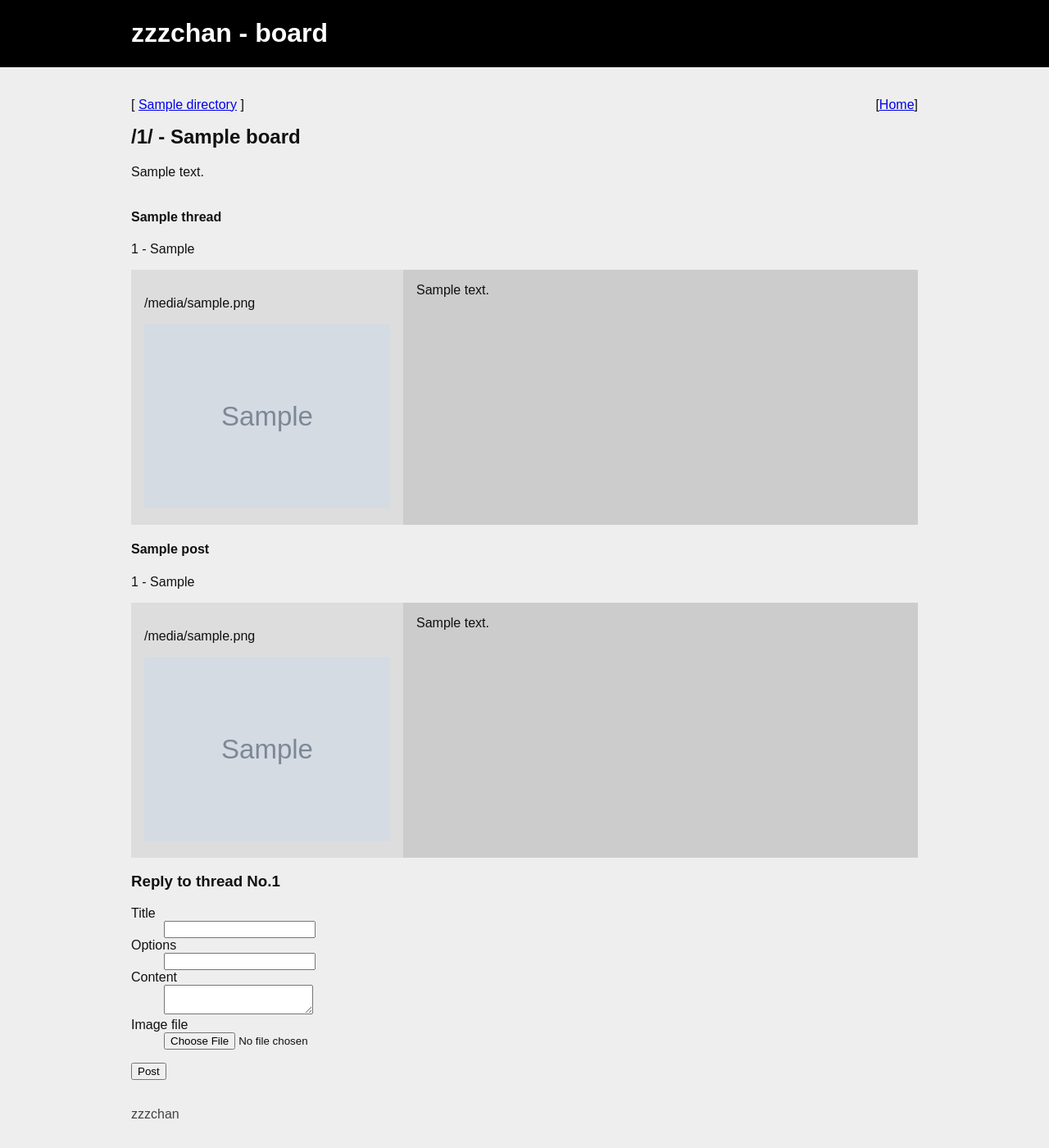
After one commit to marttcw/aaachan, a Flask app: page /board/1/thread/1 in a window 1280 px wide. The commit adds this page. Shown: the whole page at 82% size. Run offline with Flask 2, Linux system fonts and the light colour scheme; grey boxes marked "Sample" are stand-in pictures; a database or web service that is not in the repository returns one stand-in record (values such as "Sample title"); some libraries are stand-ins or nearby versions.

Commit message:
working minimal basic imageboards

```diff
--- a/zzzchan/__main__.py
+++ b/zzzchan/__main__.py
@@ -2,8 +2,10 @@ from flask import Flask, render_template, request, flash, redirect, url_for, ses
 from flask_minify import minify
 from werkzeug.utils import secure_filename
 
+import os
+
 from .database import Database
-from .forms import SetupForm, NewBoardForm, LoginForm, NewThreadForm
+from .forms import SetupForm, NewBoardForm, LoginForm, NewThreadForm, NewPostForm
 from .config import Config
 from .sessions import Sessions
 
@@ -73,6 +75,10 @@ def dashboard():
 
 @app.route('/admin_login', methods=['GET', 'POST'])
 def admin_login():
+    if 'id' in session:
+        if sessions.exists(session['id']):
+            return redirect(url_for('dashboard'))
+
     form = LoginForm(request.form)
     if request.method == 'POST':
         if form.validate():
@@ -92,8 +98,56 @@ def allowed_file(filename):
     return '.' in filename and \
            filename.rsplit('.', 1)[1].lower() in allowed_extensions
 
+@app.route('/board/<board_dir>/thread/<thread_id>/new_post', methods=['POST'])
+def new_post(board_dir: str, thread_id: int):
+    board_info = db.get_board(board_dir)
+    if not board_info['exists']:
+        flash('Board does not exists')
+        return redirect(url_for('index'))
+
+    form = NewPostForm()
+    if form.validate_on_submit():
+        filename = ''
+        title = ''
+        if form.image.data:
+            # If an image was to upload
+            image = form.image.data
+            if image.filename == '' or not allowed_file(image.filename):
+                flash('Error: Invalid file')
+                return redirect(url_for('thread', board_dir=board_dir, thread_id=thread_id))
+            else:
+                filename = secure_filename(image.filename)
+
+                # Save image and insert into database
+                image.save(os.path.join(
+                    app.config['UPLOAD_FOLDER'], filename
+                ))
+
+        if form.title.data:
+            title = form.title.data
+
+        # Any valid form
+        valid, error_msg = db.new_post(board_dir,
+                thread_id,
+                title,
+                form.content.data,
+                filename)
+
+        if valid:
+            flash('New post')
+        else:
+            flash('Error no new post: '+error_msg)
+    else:
+        flash('Error, new post not accepted')
+    return redirect(url_for('thread', board_dir=board_dir, thread_id=thread_id))
+
 @app.route('/board/<board_dir>/new_thread', methods=['POST'])
 def new_thread(board_dir: str):
+    board_info = db.get_board(board_dir)
+    if not board_info['exists']:
+        flash('Board does not exists')
+        return redirect(url_for('index'))
+
     form = NewThreadForm()
     if form.validate_on_submit():
         print("Title:", form.title.data)
@@ -110,7 +164,7 @@ def new_thread(board_dir: str):
 
             # Save image and insert into database
             image.save(os.path.join(
-                app.instance_path, 'uploads', filename
+                app.config['UPLOAD_FOLDER'], filename
             ))
             db.new_thread(board_dir,
                     form.title.data,
@@ -120,6 +174,24 @@ def new_thread(board_dir: str):
     else:
         flash('Error, new thread not accepted')
     return redirect(url_for('board', board_dir=board_dir))
+
+@app.route('/board/<board_dir>/thread/<thread_id>', methods=['GET'])
+def thread(board_dir: str, thread_id: int):
+    board_info = db.get_board(board_dir)
+    if not board_info['exists']:
+        flash('Board does not exists')
+        return redirect(url_for('index'))
+
+    thread_posts = db.get_thread_posts(board_dir, thread_id)
+    new_post_form = NewPostForm()
+    return render_template('thread.html',
+            board_dir=board_dir,
+            board_name=board_info['name'],
+            board_desc=board_info['description'],
+            boards_list=db.get_boards(),
+            thread_id=thread_id,
+            thread_posts=thread_posts,
+            new_post_form=new_post_form)
 
 @app.route('/board/<board_dir>/', methods=['GET'])
 def board(board_dir: str):
@@ -131,14 +203,14 @@ def board(board_dir: str):
     new_thread_form = NewThreadForm()
 
     threads_list = db.get_threads(board_dir)
-    print(threads_list)
 
     return render_template('board.html',
             board_dir=board_dir,
             board_name=board_info['name'],
             board_desc=board_info['description'],
             new_thread_form=new_thread_form,
-            threads_list=threads_list)
+            threads_list=threads_list,
+            boards_list=db.get_boards())
 
 @app.route('/uploads/<filename>')
 def uploads(filename: str):
@@ -156,7 +228,7 @@ def main():
     app.config.update(
             TESTING = True,
             SECRET_KEY = b'(ID()AJ#$2ASJD',
-            UPLOAD_FOLDER = 'uploads/',
+            UPLOAD_FOLDER = os.path.abspath('uploads/'),
             MAX_CONTENT_LENGTH = 2 * 1024 * 1024    # 2 MiB
     )
     db.open('localhost', 'zzzchan-db', 'postgres', 'zzzchan')
--- a/zzzchan/forms.py
+++ b/zzzchan/forms.py
@@ -1,5 +1,5 @@
 import re
-from flask_wtf import FlaskForm
+from flask_wtf import FlaskForm, RecaptchaField
 from flask_wtf.file import FileField, FileRequired
 from wtforms import Form, BooleanField, StringField, PasswordField, TextAreaField, SelectField
 from wtforms.validators import Length, DataRequired, EqualTo
@@ -47,3 +47,11 @@ class NewThreadForm(FlaskForm):
         DataRequired()
     ])
     image = FileField('Image file', [FileRequired()])
+
+class NewPostForm(FlaskForm):
+    title = StringField('Title')
+    options = StringField('Options')
+    content = TextAreaField('Content', [
+        DataRequired()
+    ])
+    image = FileField('Image file')
--- a/zzzchan/static/style.css
+++ b/zzzchan/static/style.css
@@ -27,3 +27,56 @@ div.new_thread {
   background-color: #DDD;
   padding: 1em;
 }
+
+div.thread, div.post {
+  width: 100%;
+  display: flex;
+  flex-direction: column;
+}
+
+div.thread div.flex_row, div.post div.flex_row {
+  display: flex;
+  flex-flow: row wrap;
+}
+
+div.thread div.image img, div.post div.image img {
+  max-width: 300px;
+}
+
+div.thread div.image, div.post div.image {
+  float: left;
+  padding: 1em;
+  background-color: #DDD;
+  flex: 1;
+}
+
+div.thread div.content, div.post div.content {
+  float: left;
+  padding: 1em;
+  background-color: #CCC;
+  flex: 3 300px;
+}
+
+footer {
+  color: #444;
+}
+
+footer div {
+  margin: 0 auto;
+  max-width: 960px;
+  padding: 2em;
+}
+
+div.links {
+  display: block;
+  width: 100%;
+  float: left;
+}
+
+div.links p.boards {
+  float: left;
+}
+
+div.links p.others {
+  float: right;
+}
--- a/zzzchan/templates/base.html
+++ b/zzzchan/templates/base.html
@@ -17,5 +17,10 @@
       {% endfor %}
       {% block content %}{% endblock %}
     </div>
+    <footer>
+      <div>
+        zzzchan
+      </div>
+    </footer>
   </body>
 </html>
--- /dev/null
+++ b/zzzchan/templates/thread.html
@@ -0,0 +1,66 @@
+{% extends 'base.html' %}
+{% set title = "zzzchan - board" %}
+{% block content %}
+<div>
+  <div class="links">
+    <p class="boards">
+      [
+      {% for board in boards_list %}
+        <a href="/board/{{ board.dir }}">{{ board.dir }}</a>
+        {% if board != boards_list|last %}
+        /
+        {% endif %}
+      {% endfor %}
+      ]
+    </p>
+    <p class="others">
+      [<a href="/">Home</a>]
+    </p>
+  </div>
+  <h2>/{{ board_dir }}/ - {{ board_name }}</h2>
+  <p>
+    {{ board_desc }}
+  </p>
+
+  <div>
+    {% for post in thread_posts %}
+      <div class="post">
+        <div class="post_info">
+          <h4>{{ post.title }}</h4>
+          <p>
+            {{ post.id }} - {{ post.timestamp }}
+          </p>
+        </div>
+        <div class="flex_row">
+          {% if post.filepath %}
+            <div class="image">
+              <p>{{ post.filepath }}</p>
+              <img src="/uploads/{{ post.filepath }}">
+            </div>
+          {% endif %}
+          <div class="content">
+            {{ post.content }}
+          </div>
+        </div>
+      </div>
+    {% endfor %}
+  </div>
+
+  <div>
+    <h3>Reply to thread No.{{ thread_id }}</h3>
+    {% from "_formhelpers.html" import render_field %}
+    <form method="post" action="/board/{{ board_dir }}/thread/{{ thread_id }}/new_post" enctype="multipart/form-data">
+      {{ new_post_form.csrf_token }}
+      <dl>
+        {{ render_field(new_post_form.title) }}
+        {{ render_field(new_post_form.options) }}
+        {{ render_field(new_post_form.content) }}
+        {{ render_field(new_post_form.image) }}
+      </dl>
+      <input type="submit" value="Post">
+    </form>
+
+  </div>
+
+</div>
+{% endblock %}
```
Also changed, not shown: zzzchan/database/__init__.py (+92 -10 lines), zzzchan/templates/board.html (+37 -3 lines).
